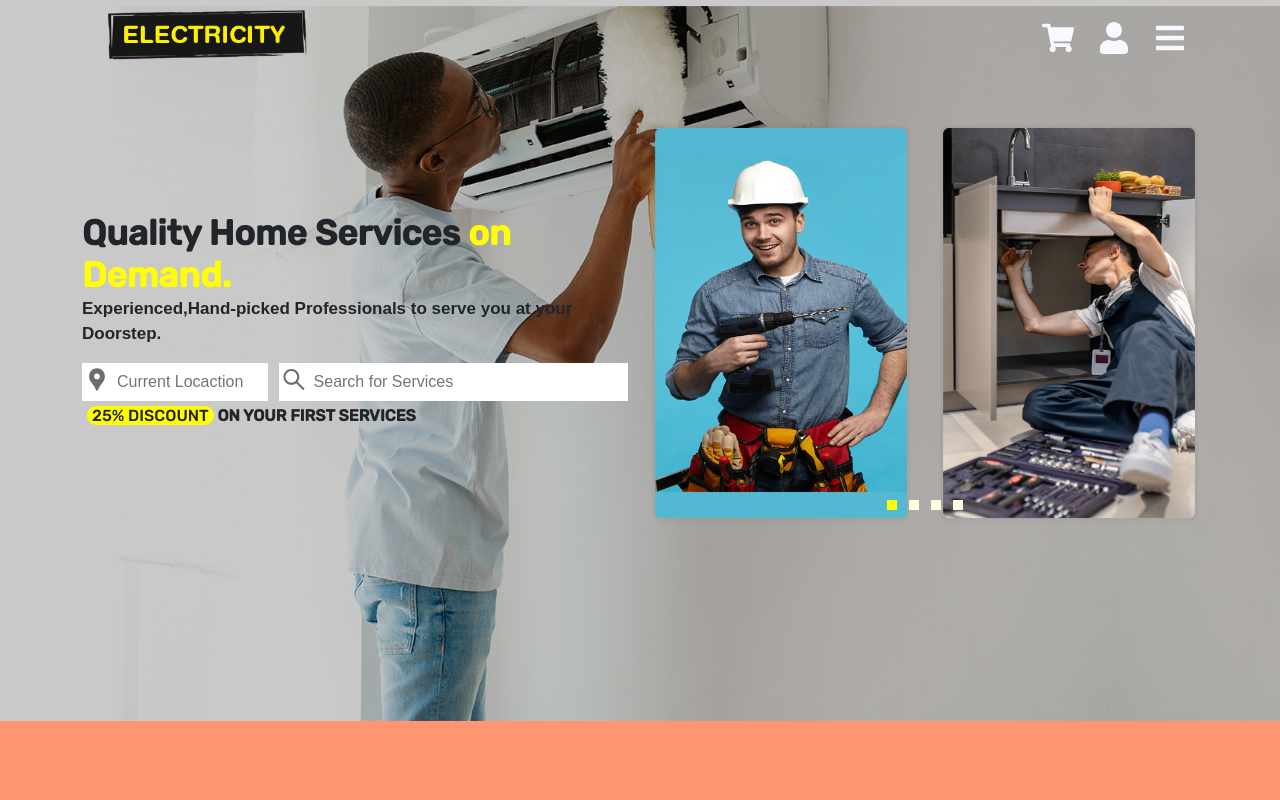
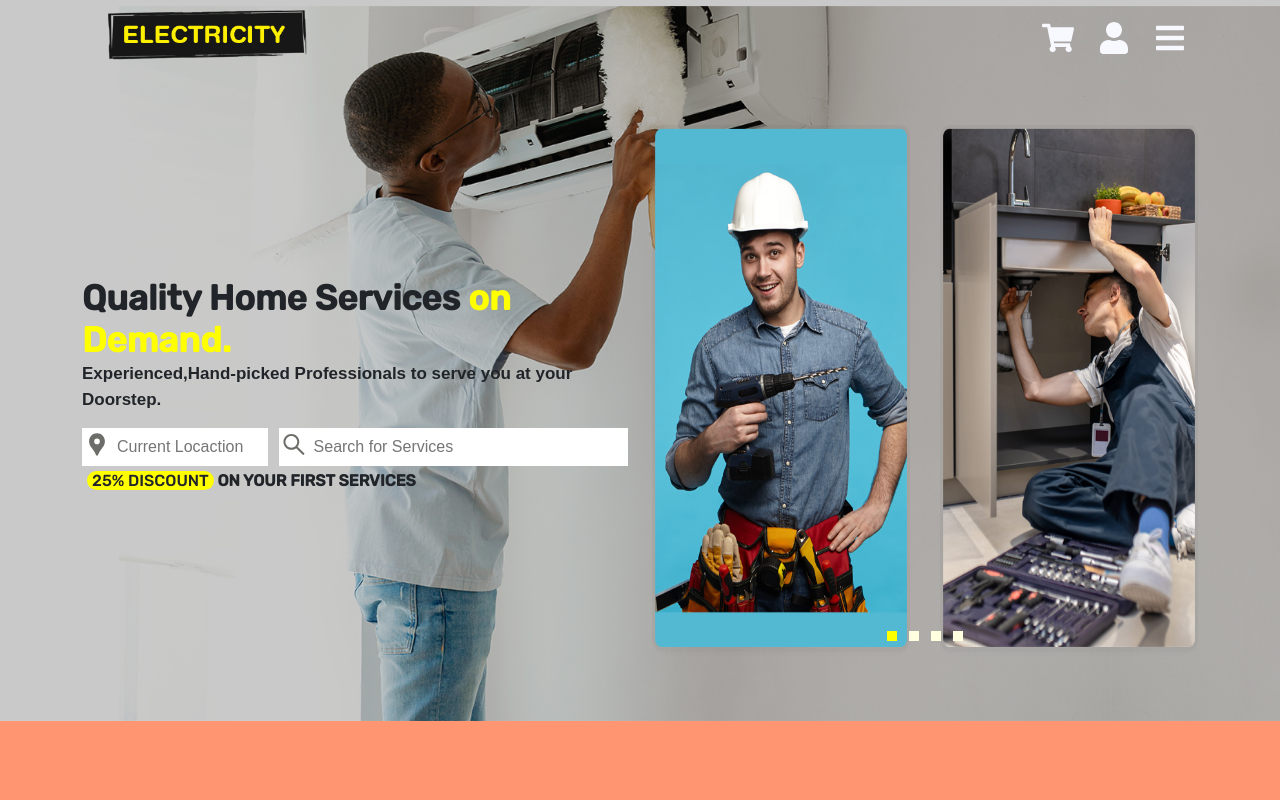
Before and after one commit to piyushNextupgrad/electricitySudhanshuUser, a Next.js app: page / in a window 1280 px wide. Shown: the top 800 px of the page. Built offline with nearby package versions, Linux system fonts and the light colour scheme.

Commit message:
Update swiper.jsx
slider changes

```diff
--- a/src/components/swiper.jsx
+++ b/src/components/swiper.jsx
@@ -36,22 +36,22 @@ export default function Slider(){
       >
         <SwiperSlide>
           <div>
-            <Image src="/homepage/banner-slider-img1.png" height={400} width= {300} alt='img' />
+            <Image src="/homepage/banner-slider-img1.png" height={531} width= {300} alt='img' />
           </div>
           </SwiperSlide>
           <SwiperSlide>
           <div>
-            <Image src="/homepage/banner-slider-img2.png" height={400} width= {300} alt='img' />
+            <Image src="/homepage/banner-slider-img2.png" height={531} width= {300} alt='img' />
           </div>
           </SwiperSlide>
           <SwiperSlide>
           <div>
-            <Image src="/homepage/banner-slider-img1.png" height={400} width= {300} alt='img' />
+            <Image src="/homepage/banner-slider-img1.png" height={531} width= {300} alt='img' />
           </div>
           </SwiperSlide>
           <SwiperSlide>
           <div>
-            <Image src="/homepage/banner-slider-img2.png" height={400} width= {300} alt='img' />
+            <Image src="/homepage/banner-slider-img2.png" height={531} width= {300} alt='img' />
           </div>
           </SwiperSlide>
 
```
